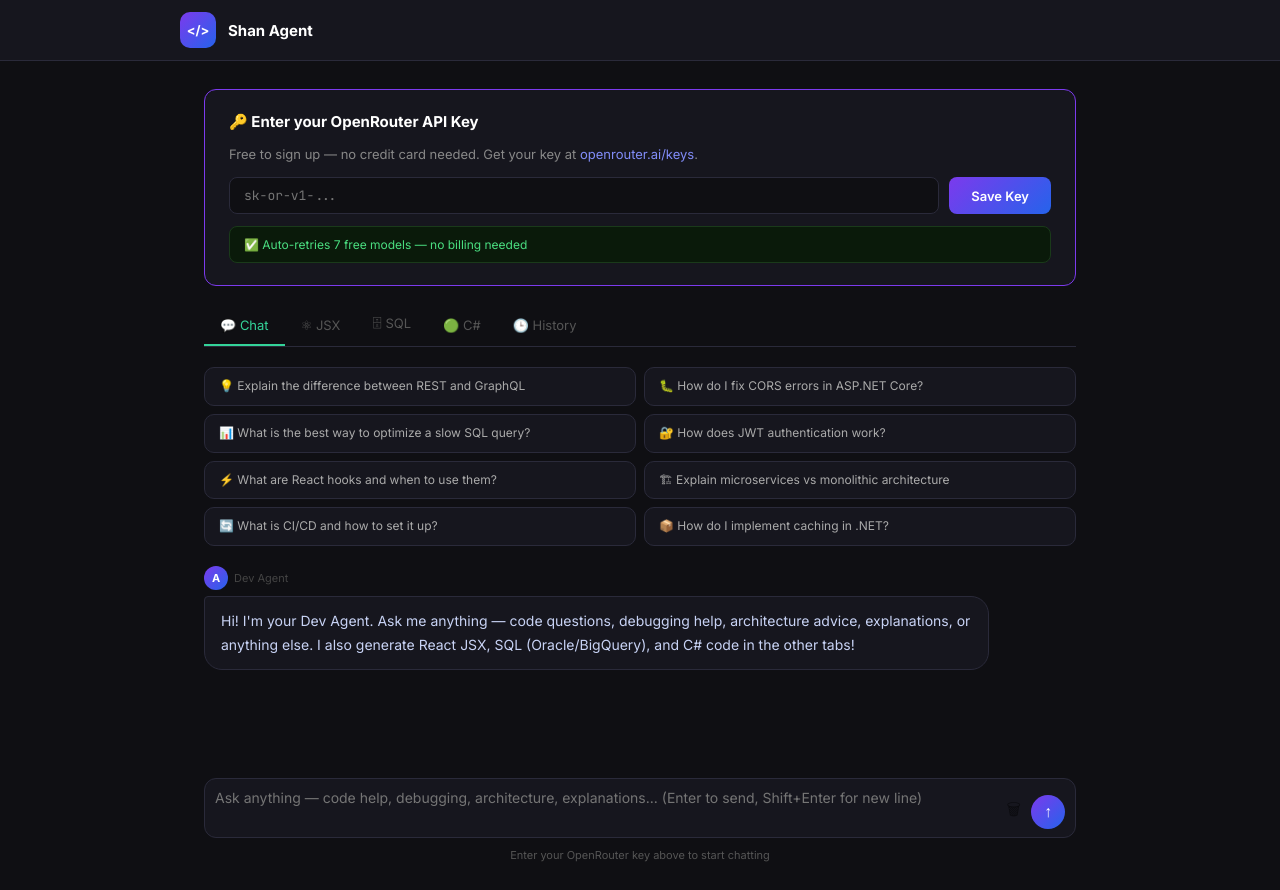
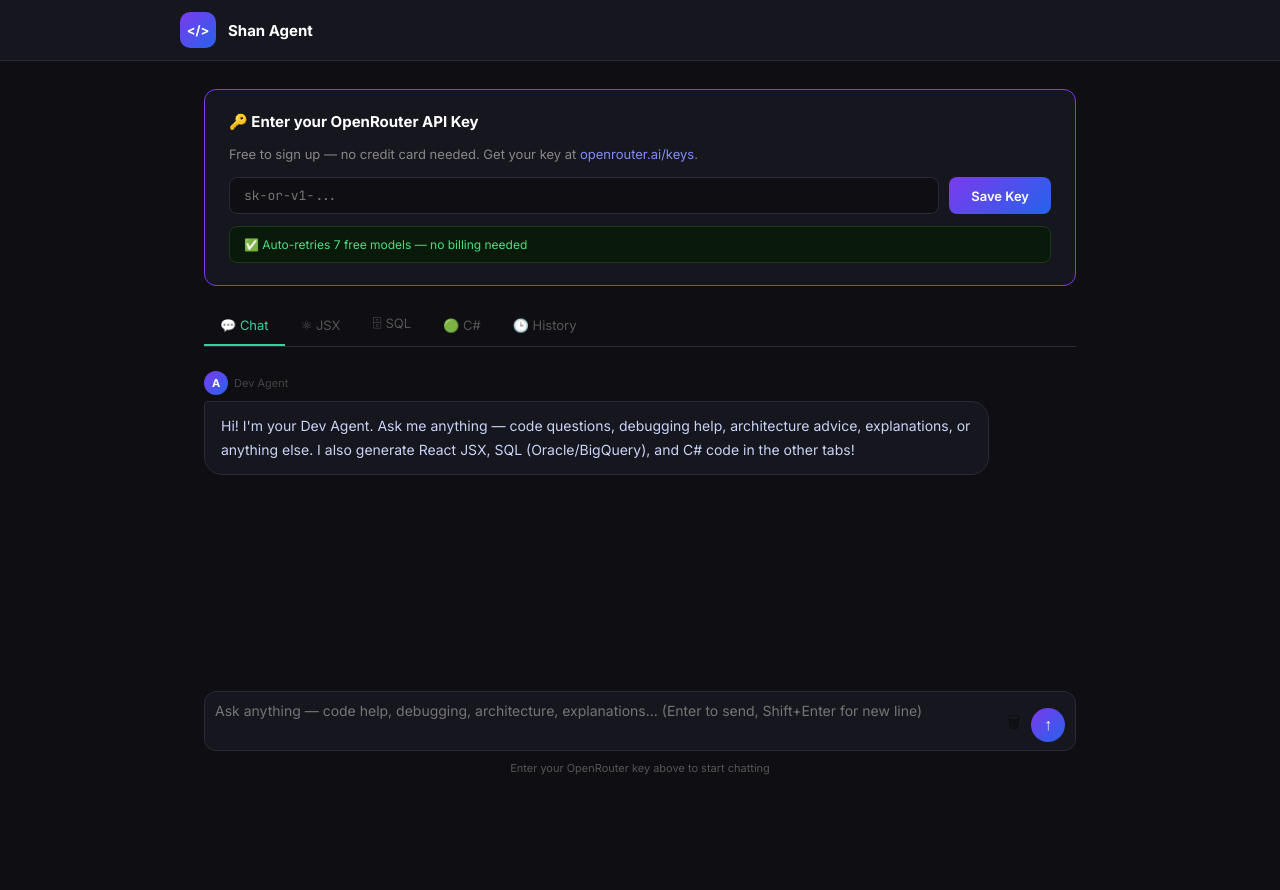
Before and after one commit to shantanusearch1/gemini-react-agent, a React (Vite) app: page / in a window 1280 px wide. After the commit the page ends 803 px from the top, so only its background shows below. Built offline with nearby package versions, Linux system fonts and the light colour scheme.

Commit message:
Update App.jsx

```diff
--- a/src/App.jsx
+++ b/src/App.jsx
@@ -346,15 +346,8 @@ Style: ${jsxStyle}, Page type: ${pageType}
 
         {/* CHAT TAB */}
         {tab === 'chat' && (
-          <div style={styles.chatContainer}>
-            {/* Starter suggestions - only when just the welcome message */}
-            {messages.length === 1 && (
-              <div style={styles.starterGrid}>
-                {CHAT_STARTERS.map((s, i) => (
-                  <button key={i} onClick={() => sendChat(s)} style={styles.starterBtn}>{s}</button>
-                ))}
-              </div>
-            )}
+          <div style={{ ...styles.chatContainer, display: 'flex', flexDirection: 'column' }}>
+
 
             {/* Messages */}
             <div style={styles.messageList}>
@@ -586,7 +579,7 @@ const styles = {
   chatContainer: { display: 'flex', flexDirection: 'column', gap: 16 },
   starterGrid: { display: 'grid', gridTemplateColumns: 'repeat(2, 1fr)', gap: 8 },
   starterBtn: { padding: '10px 14px', background: '#16161e', border: '1px solid #2a2a3a', borderRadius: 10, color: '#aaa', cursor: 'pointer', fontFamily: 'Inter, sans-serif', fontSize: 12, textAlign: 'left', lineHeight: 1.4 },
-  messageList: { display: 'flex', flexDirection: 'column', minHeight: 200, maxHeight: 520, overflowY: 'auto', padding: '4px 0' },
+  messageList: { display: 'flex', flexDirection: 'column', minHeight: 300, maxHeight: 560, overflowY: 'auto', padding: '4px 0', marginBottom: 8 },
   assistantLabel: { display: 'flex', alignItems: 'center', gap: 6, marginBottom: 6 },
   agentAvatar: { width: 24, height: 24, borderRadius: '50%', background: 'linear-gradient(135deg, #7c3aed, #2563eb)', display: 'flex', alignItems: 'center', justifyContent: 'center', fontSize: 11, fontWeight: 700, color: '#fff', flexShrink: 0 },
   userBubble: { background: '#1e1e3a', border: '1px solid #2a2a4a', borderRadius: '18px 18px 4px 18px', padding: '10px 16px', fontSize: 14, lineHeight: 1.6, maxWidth: '80%', color: '#e8e8f0', fontFamily: 'Inter, sans-serif' },
```
